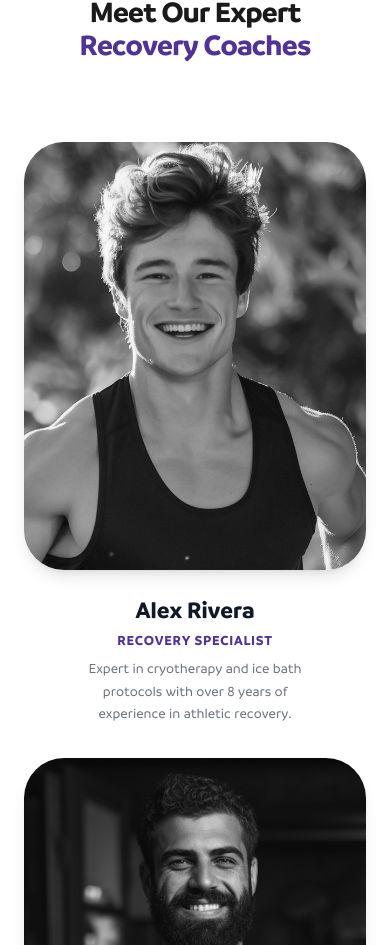
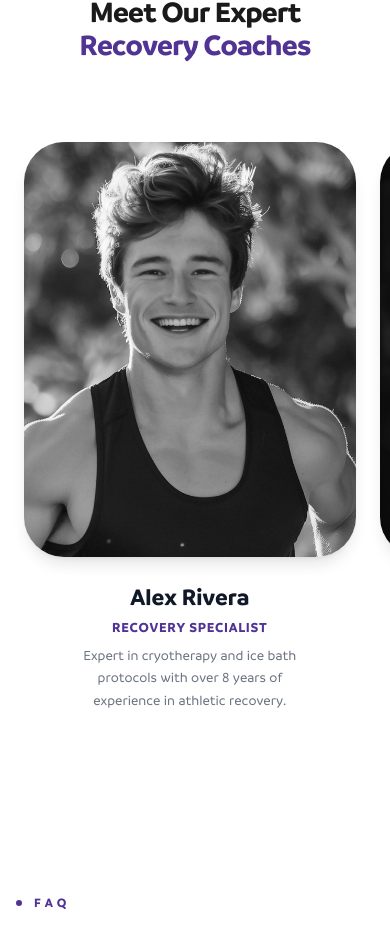
Before and after one commit to mayur5689/reboot, a Next.js app: page / in a window 390 px wide. Shown: the part 3956-4901 px from the top of the page. Built offline with nearby package versions, Linux system fonts and the light colour scheme.

Commit message:
feat: Add Navbar, CoachesSection, and HowItWorks components.

```diff
--- a/components/CoachesSection.tsx
+++ b/components/CoachesSection.tsx
@@ -83,9 +83,9 @@ const CoachesSection: React.FC = () => {
         </div>
 
         {/* Coaches Grid */}
-        <div className="grid grid-cols-1 sm:grid-cols-2 lg:grid-cols-4 gap-8">
+        <div className="flex overflow-x-auto snap-x snap-mandatory -mx-6 px-6 pb-8 lg:grid lg:grid-cols-4 lg:gap-8 lg:mx-0 lg:px-0 lg:pb-0 gap-6 [&::-webkit-scrollbar]:hidden [-ms-overflow-style:none] [scrollbar-width:none]">
           {coaches.map((coach) => (
-            <div key={coach.id} className="group relative flex flex-col items-center">
+            <div key={coach.id} className="group relative flex flex-col items-center min-w-[85vw] sm:min-w-[340px] lg:min-w-0 snap-center">
               {/* Image Container */}
               <div className="relative w-full aspect-[4/5] overflow-hidden rounded-[2.5rem] mb-6 shadow-lg bg-gray-100 dark:bg-[#1A1A1A]">
                 <Image
--- a/components/HowItWorks.tsx
+++ b/components/HowItWorks.tsx
@@ -31,7 +31,7 @@ const steps = [
 
 export default function HowItWorks() {
     return (
-        <section className="py-24 bg-[#F5F5F3] dark:bg-[#0A0A0A] transition-colors duration-500">
+        <section id="how-it-works" className="py-24 bg-[#F5F5F3] dark:bg-[#0A0A0A] transition-colors duration-500">
             <div className="container mx-auto px-6 lg:px-8">
                 <div className="text-center mb-20">
                     <div className="inline-flex items-center justify-center gap-3 text-[#513394] dark:text-[#A78BFA] mb-4">
--- a/components/Navbar.tsx
+++ b/components/Navbar.tsx
@@ -25,6 +25,7 @@ export default function Navbar() {
   }, [])
 
   return (
+    <>
       <nav className={`fixed top-0 left-0 right-0 z-[100] transition-all duration-500 ${isScrolled || isServicesOpen
         ? 'bg-white/95 dark:bg-[#0A0A0A]/95 backdrop-blur-md py-3 shadow-xl'
         : 'bg-gradient-to-b from-black/80 via-black/40 to-transparent py-5 dark:bg-[#0A0A0A]/95 dark:bg-none dark:py-3 dark:backdrop-blur-md dark:shadow-xl'
@@ -48,7 +49,7 @@ export default function Navbar() {
             <Link href="/" className="hover:opacity-70 transition-opacity">
               Home
             </Link>
-          <Link href="/about" className="hover:opacity-70 transition-opacity">
+            <Link href="/#how-it-works" className="hover:opacity-70 transition-opacity">
               About
             </Link>
 
@@ -148,10 +149,11 @@ export default function Navbar() {
             </button>
           </div>
         </div>
+      </nav>
 
       {/* Full-Screen Mobile Menu Overlay */}
       {isMobileMenuOpen && (
-        <div className="fixed inset-0 z-[110] bg-white dark:bg-[#0A0A0A] animate-in slide-in-from-top duration-700 ease-in-out lg:hidden flex flex-col">
+        <div className="fixed inset-0 z-[200] bg-white dark:bg-[#0A0A0A] animate-in slide-in-from-top duration-700 ease-in-out lg:hidden flex flex-col">
           {/* Header in Menu */}
           <div className="flex items-center justify-between px-6 py-6 border-b border-gray-50 dark:border-white/5">
             <Link href="/" onClick={() => setIsMobileMenuOpen(false)}>
@@ -200,7 +202,7 @@ export default function Navbar() {
           </div>
         </div>
       )}
-    </nav>
+    </>
   )
 }
 
```
Lines whose indentation alone changed are shown as unchanged.
